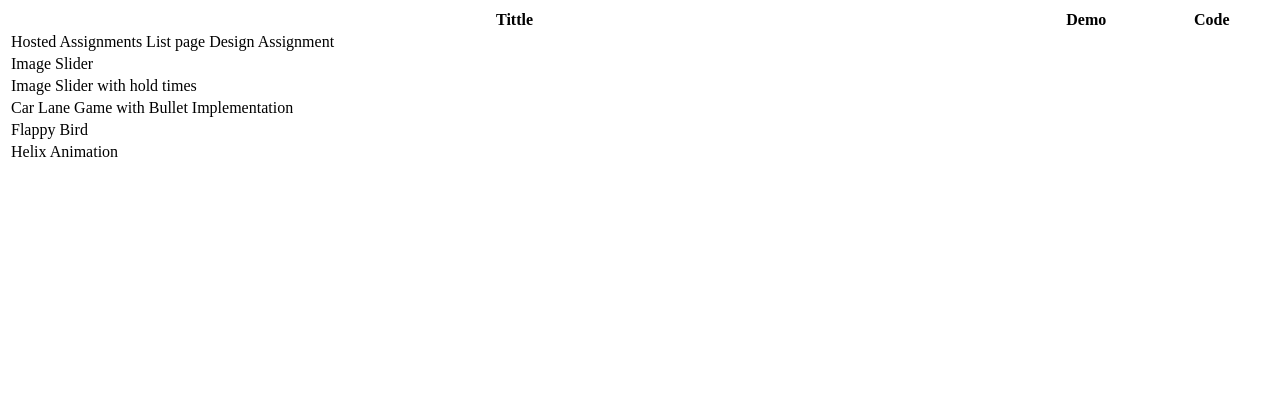
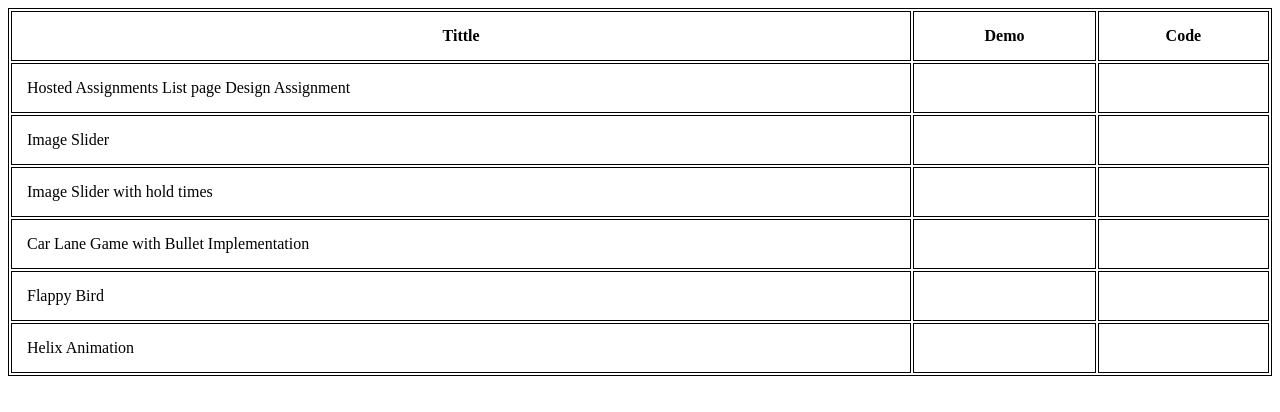
Before and after one commit to SunilStha180/leapfrog, a plain HTML site: page index.html in a window 1280 px wide. Drawn offline with Linux system fonts and the light colour scheme.

Commit message:
css added

```diff
--- a/index.html
+++ b/index.html
@@ -3,7 +3,7 @@
 <head>
 <meta charset="UTF-8">
 <title>page tittle</title>
-
+<link rel="stylesheet" type="text/css" href="style.css">
 </head>
 
 <body>
--- /dev/null
+++ b/style.css
@@ -0,0 +1,7 @@
+table, th, td {
+    border: 1px solid black;
+
+  }
+  th, td {
+    padding: 15px;
+  }
```
